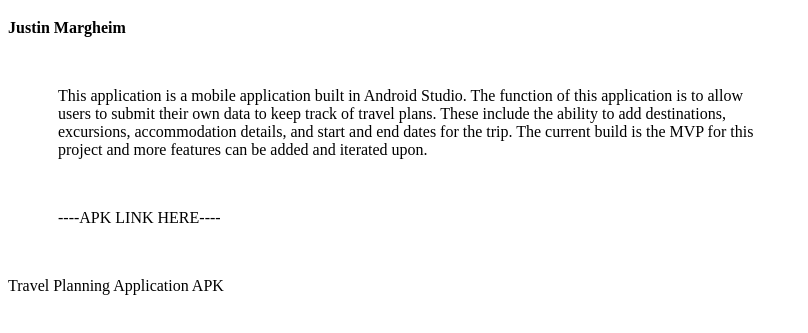
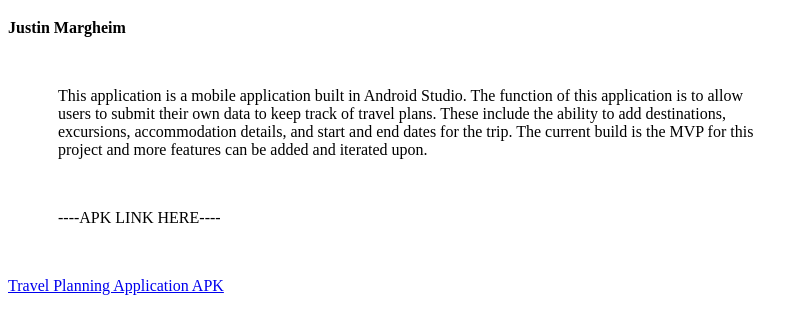
Before and after one commit to TMJustin/Travel-Planning-Application, a plain HTML site: page index.html in a window 1280 px wide. Shown: the part 61-394 px from the top of the page, without its empty margins (0-808 px from the left). Drawn offline with Linux system fonts and the light colour scheme.

Commit message:
Update index.html

```diff
--- a/index.html
+++ b/index.html
@@ -21,7 +21,7 @@
       <p>This application is a mobile application built in Android Studio. The function of this application is to allow users to submit their own data to keep track of travel plans. These include the ability to add
       destinations, excursions, accommodation details, and start and end dates for the trip. The current build is the MVP for this project and more features can be added and iterated upon.</p>
       <p>----APK LINK HERE----</p>
-      <linK href="file:///C:/Users/Griev/Documents/wgu_engineering/D424_CapstoneProject/Task%203/424_Clone/app/release/app-release.apk">
-      Travel Planning Application APK</link>
+      <a href="file:///C:/Users/Griev/Documents/wgu_engineering/D424_CapstoneProject/Task%203/424_Clone/app/release/app-release.apk">
+      Travel Planning Application APK</a>
     </section>
   </body>
```
